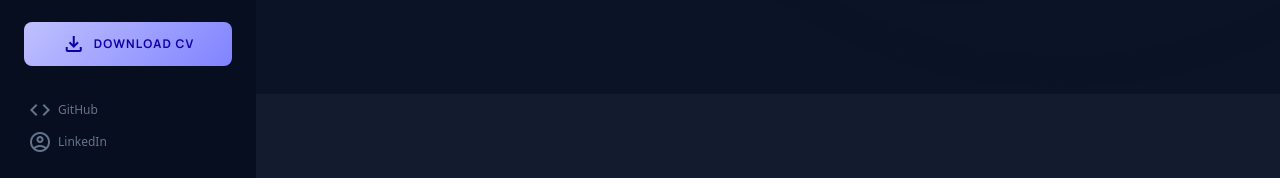
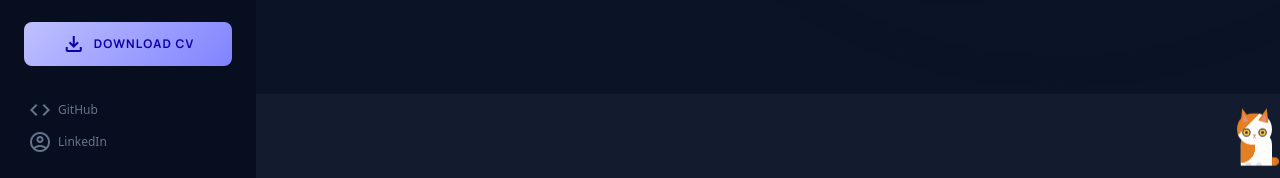
Before and after one commit to SpidySamurai/javierchiortiz.dev, a Next.js app: page /en in a window 1280 px wide. Shown: the part 622-800 px from the top of the page. Built offline with nearby package versions, Linux system fonts and the light colour scheme; no server answers.

Commit message:
feat(2026): add FlatCat easter egg to page

```diff
--- a/src/app/[locale]/page.tsx
+++ b/src/app/[locale]/page.tsx
@@ -1,3 +1,5 @@
+'use client';
+
 import Header from '@/components/2026/layout/Header';
 import Sidebar from '@/components/2026/layout/Sidebar';
 import Hero from '@/components/2026/sections/Hero';
@@ -6,12 +8,17 @@ import Projects from '@/components/2026/sections/Projects';
 import Stack from '@/components/2026/sections/Stack';
 import About from '@/components/2026/sections/About';
 import Footer from '@/components/2026/sections/Footer';
+import FlatCat from '@/components/FlatCat';
+import { useGamerCard } from '@/components/providers/GamerCardContext';
 
 export default function Home() {
+  const { unlockCard } = useGamerCard();
+
   return (
     <div style={{ backgroundColor: '#0b1326', color: '#dae2fd', minHeight: '100vh' }}>
       <Header />
       <Sidebar />
+      <FlatCat onUnlock={unlockCard} />
       <main className="lg:ml-64 pt-20">
         <Hero />
         <Timeline />
```
